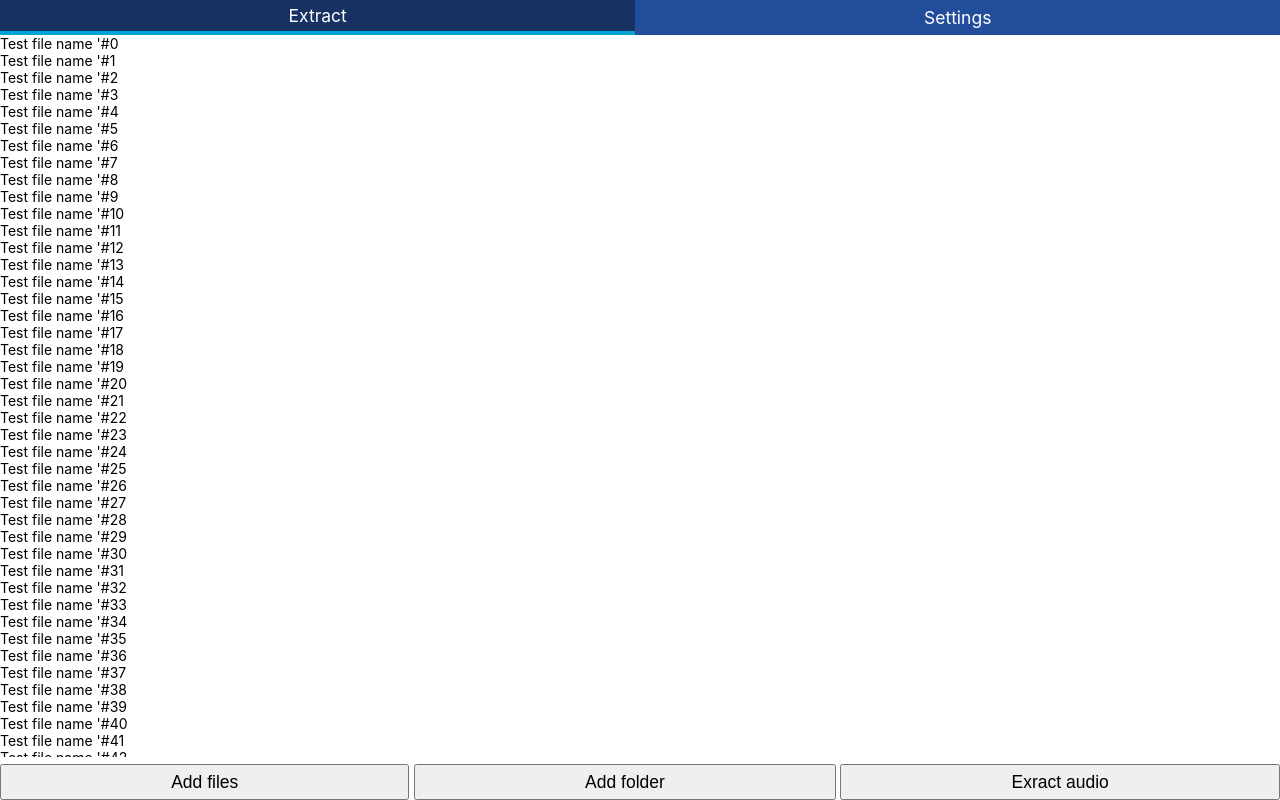
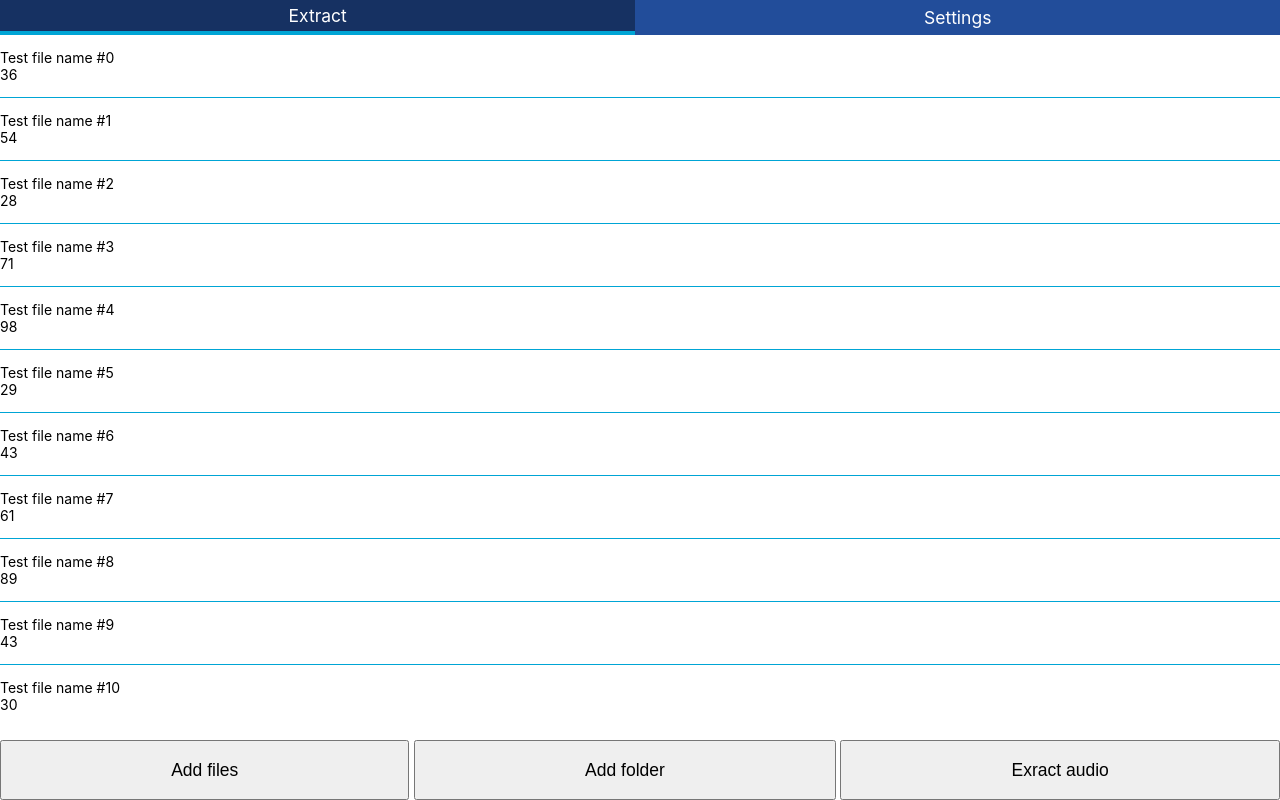
Before and after one commit to tomkarho/caidi-desktop, a React (Create React App) app: page / in a window 1280 px wide. Built offline with nearby package versions, Linux system fonts and the light colour scheme.

Commit message:
Add more details to row

```diff
--- a/src/features/extract/ExtractList.tsx
+++ b/src/features/extract/ExtractList.tsx
@@ -9,7 +9,7 @@ function ExtractList() {
         const elist: Extraction[] = [];
         for (let i = 0; i < 100; i++) {
             const e: Extraction = {
-                fileName: `Test file name '#${i}`,
+                fileName: `Test file name #${i}`,
                 path: `/home/user/extractions/test-extraction-file-number-${i}.mkv`,
                 progress: Math.floor(Math.random() * 100)
             };
--- a/src/features/extract/ExtractPage.scss
+++ b/src/features/extract/ExtractPage.scss
@@ -1,3 +1,5 @@
+@import 'src/scss/colors';
+
 .page.extract {
   #extraction-list {
     flex: 1 1 auto;
@@ -5,10 +7,10 @@
   }
 
   .controls {
-    margin-top: 0.5em;
-    height: 6em;
+    margin-top: 1em;
 
     button {
+      padding: 1em 0;
       flex: 1 1 auto;
       font-size: 1.25em;
 
--- /dev/null
+++ b/src/features/extract/ExtractionRow.scss
@@ -0,0 +1,13 @@
+@import 'src/scss/colors';
+
+.extraction-row {
+  padding: 1em 0;
+
+  &:not(:last-of-type) {
+    border-bottom: 0.1em solid $tertiary;
+  }
+
+  p {
+    margin: 0;
+  }
+}
--- a/src/features/extract/ExtractionRow.tsx
+++ b/src/features/extract/ExtractionRow.tsx
@@ -1,9 +1,11 @@
+import './ExtractionRow.scss';
 import {Extraction} from './Extraction';
 
 function ExtractionRow({extraction}: {extraction: Extraction}) {
     return (
-        <div className="extraction-row">
-            {extraction.fileName}
+        <div className="extraction-row flex flex--column flex--center-v">
+            <p>{extraction.fileName}</p>
+            <div className="progress-bar">{extraction.progress}</div>
         </div>
     );
 }
```
